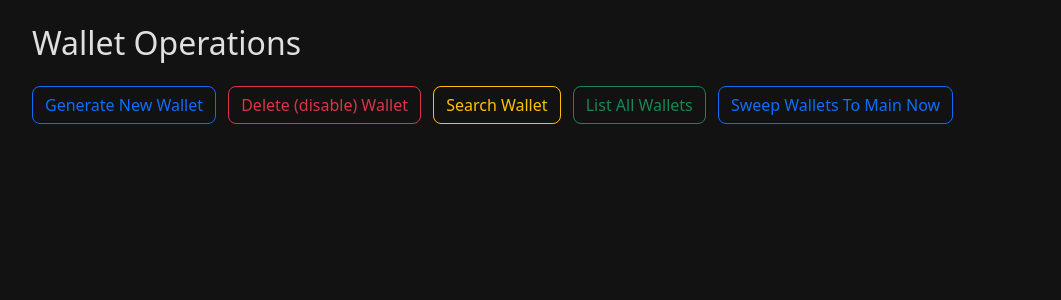
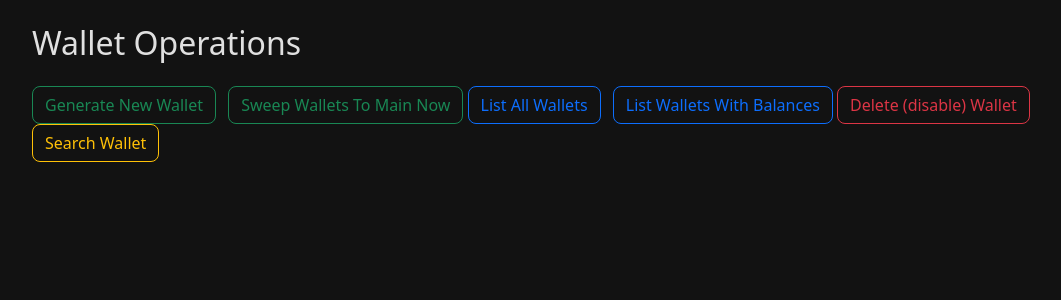
Before and after one commit to ChickenWand3/luckyCrypto, a Flask app: page / in a window 1280 px wide. Shown: the part 80-380 px from the top of the page, without its empty margins (50-1111 px from the left). Run offline with Flask 3, Linux system fonts and the light colour scheme; some libraries are stand-ins or nearby versions.

Commit message:
implemented list all balances with more granular abilities

```diff
--- a/ui/app.py
+++ b/ui/app.py
@@ -4,7 +4,7 @@ import sys, os
 import logging
 sys.path.append("..")  # Adjust the path to import from the parent directory
 sys.path.append(os.path.abspath(os.path.join(os.path.dirname(__file__), '..')))
-from funcs import generate_wallets, search_wallets, get_wallets, disable_wallet
+from funcs import generate_wallets, search_wallets, get_wallets, disable_wallet, jsonify_walletBalances
 
 from sweep_to_main import main as sweep_to_main
 
@@ -69,11 +69,14 @@ async def action():
         except Exception as e:
             return jsonify({"result": f"An internal error occurred: {str(e)}"}), 500
     elif button_clicked == "list_all":
+        scope = data.get('scope', 'all')
         try:
             wallets = get_wallets()
-            wallets = [wallet for wallet in wallets if wallet.get("enabled", True)]  # Filter enabled wallets
+            if scope.lower() == 'enabled':
+                wallets = [wallet for wallet in wallets if wallet.get("enabled", True)]  # Filter enabled wallets
+            elif scope.lower() == 'disabled':
+                wallets = [wallet for wallet in wallets if not wallet.get("enabled", True)]
             if wallets:
-                #print(f"All wallets: {wallets}")
                 return jsonify({"result": f"All wallets: {wallets}"}), 200
             else:
                 return jsonify({"result": "No wallets found"}), 404
@@ -89,6 +92,21 @@ async def action():
                 return jsonify({"result": "Sweep operation failed"}), 500
         except Exception as e:
             return jsonify({"result": f"An internal error occurred during sweep: {str(e)}"}), 500
+    elif button_clicked == "list_all_balances":
+        scope = data.get('scope', 'all')
+        try:
+            wallets = get_wallets()
+            if scope.lower() == 'enabled':
+                wallets = [wallet for wallet in wallets if wallet.get("enabled", True)]  # Filter enabled wallets
+            elif scope.lower() == 'disabled':
+                wallets = [wallet for wallet in wallets if not wallet.get("enabled", True)]
+            wallets_balances = jsonify_walletBalances(wallets=wallets)
+            if not wallets_balances["wallets"]:
+                return jsonify({"result": "No wallets found or no balances available"}), 404
+            else:
+                return jsonify({"result": str(wallets_balances)}), 200
+        except Exception as e:
+            return jsonify({"result": f"An internal error occurred: {str(e)}"}), 500
     return jsonify({"result": "Undefined Action"}), 400
 
 #@app.route('/menu1')
--- a/ui/templates/index.html
+++ b/ui/templates/index.html
@@ -61,13 +61,24 @@
     <input type="email" id="userEmail" class="form-control" placeholder="Enter email" />
   </div>
 
+  <!-- Scope select for list_all and list_all_balances -->
+  <div class="mb-3 d-none" id="scopeSelectGroup">
+    <label for="scopeSelect" class="form-label">Scope:</label>
+    <select id="scopeSelect" class="form-select">
+      <option value="all">All</option>
+      <option value="enabled">Enabled</option>
+      <option value="disabled">Disabled</option>
+    </select>
+  </div>
+
   <!-- Action buttons -->
   <div class="mb-3" id="actionButtons">
-    <button class="btn btn-outline-primary me-2" onclick="showForm(event, 'generate')">Generate New Wallet</button>
+    <button class="btn btn-outline-success me-2" onclick="showForm(event, 'generate')">Generate New Wallet</button>
+    <button class="btn btn-outline-success" onclick="showForm(event, 'force_sweep')">Sweep Wallets To Main Now</button>
+    <button class="btn btn-outline-primary me-2" onclick="showForm(event, 'list_all')">List All Wallets</button>
+    <button class="btn btn-outline-primary" onclick="showForm(event, 'list_all_balances')">List Wallets With Balances</button>
     <button class="btn btn-outline-danger me-2" onclick="showForm(event, 'delete')">Delete (disable) Wallet</button>
     <button class="btn btn-outline-warning me-2" onclick="showForm(event, 'search_one')">Search Wallet</button>
-    <button class="btn btn-outline-success me-2" onclick="showForm(event, 'list_all')">List All Wallets</button>
-    <button class="btn btn-outline-primary" onclick="showForm(event, 'force_sweep')">Sweep Wallets To Main Now</button>
   </div>
 
   <!-- Dynamic action description -->
@@ -122,6 +133,7 @@
     const submitGroup = document.getElementById('submit-group');
     const actionDesc = document.getElementById('actionDesc');
     const userInput = document.getElementById('userInput');
+    const scopeSelectGroup = document.getElementById('scopeSelectGroup');
 
     // Reset inputs
     userInput.value = '';
@@ -129,6 +141,7 @@
     document.getElementById('userEmail').value = '';
     selectInputGroup.classList.add('d-none');
     extraInputs.classList.add('d-none');
+    scopeSelectGroup.classList.add('d-none');
     submitGroup.classList.remove('d-none');
     actionDesc.textContent = '';
     hideValidationError();
@@ -148,10 +161,15 @@
         updateSearchPlaceholder();
         break;
       case 'list_all':
-        actionDesc.textContent = "This action will list all wallets. It may take a while depending on how many exist.";
+        scopeSelectGroup.classList.remove('d-none');
+        actionDesc.textContent = "This action will list wallets based on selected scope.";
         break;
       case 'force_sweep':
         actionDesc.textContent = "This action will sweep all wallets into the main wallet immediately. It may take a while to execute all of the transactions.";
+        break;
+      case 'list_all_balances':
+        scopeSelectGroup.classList.remove('d-none');
+        actionDesc.textContent = "This action will list wallets with balances based on selected scope. It may take a while to retrieve all of the balances.";
         break;
     }
   }
@@ -170,6 +188,7 @@
     const name = document.getElementById('userName').value.trim();
     const email = document.getElementById('userEmail').value.trim();
     const searchTypeValue = document.getElementById('searchType')?.value;
+    const scopeValue = document.getElementById('scopeSelect')?.value;
 
     if (currentAction === 'generate' && (!name || !email)) {
       return showValidationError();
@@ -188,7 +207,7 @@
       title.textContent = "Confirm Deletion";
       msg.innerHTML = `Are you sure you want to delete wallet by <strong>${searchTypeValue}</strong>: "<strong>${userInput}</strong>"?`;
       btn.textContent = "Yes, Delete";
-      pendingInput = userInput;
+      pendingInput = { searchType: searchTypeValue, value: userInput };
       modal.show();
       return;
     }
@@ -231,8 +250,14 @@
     if (currentAction === 'generate') {
       payload.name = document.getElementById('userName').value.trim();
       payload.email = document.getElementById('userEmail').value.trim();
-    } else if (currentAction === 'delete' || currentAction === 'search_one') {
+    } else if (currentAction === 'delete') {
+      // For delete, send searchType and value in an object
+      payload.searchType = pendingInput?.searchType || 'name';
+      payload.value = pendingInput?.value || '';
+    } else if (currentAction === 'search_one') {
       payload[pendingSearchType] = document.getElementById('userInput').value.trim();
+    } else if (currentAction === 'list_all' || currentAction === 'list_all_balances') {
+      payload.scope = document.getElementById('scopeSelect').value;
     }
 
     fetch('/api/action', {
```
Also changed, not shown: funcs.py (+6 -7 lines), 1 other file.
